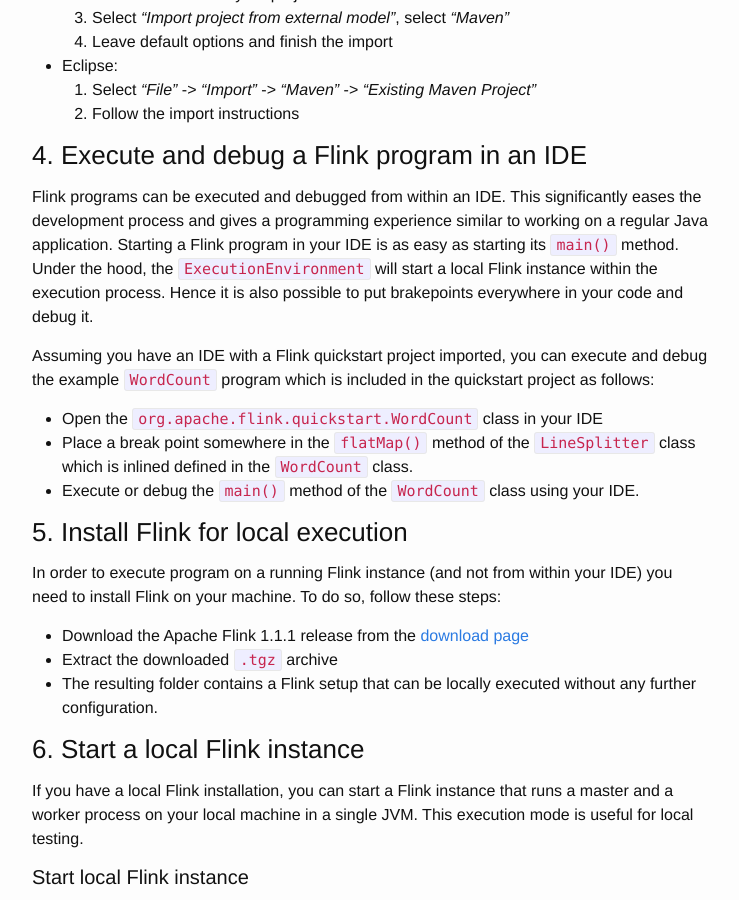
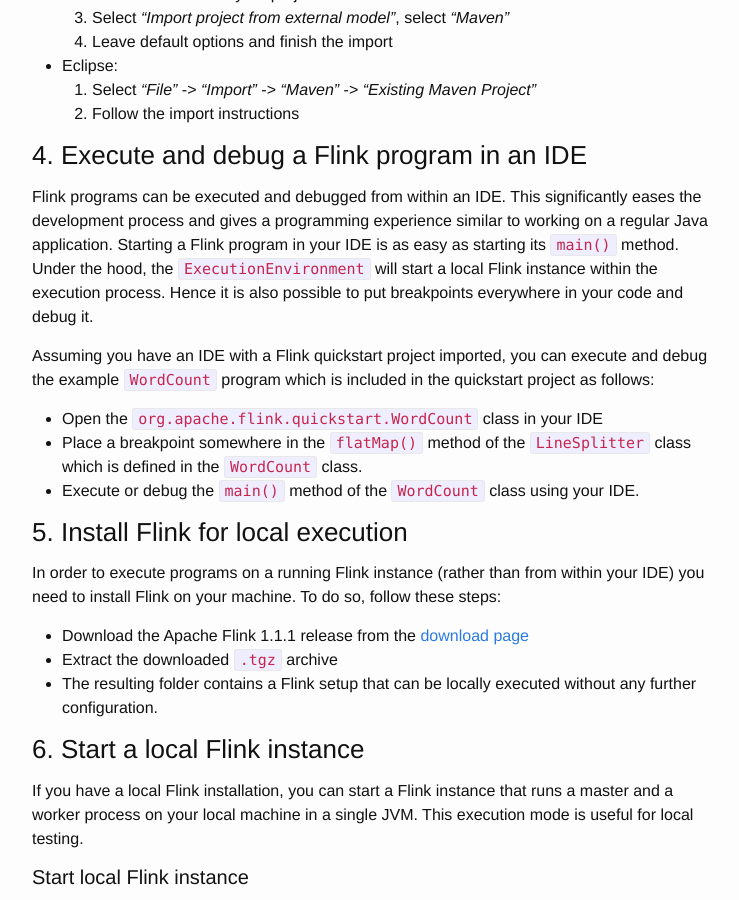
Before and after one commit to dataArtisans/flink-training-web, a Jekyll site: the page built from devEnvSetup.md, in a window 1280 px wide and 900 px high, scrolled down 2163 px. Shown: the whole window, without its empty margins (268-1007 px from the left). Built offline with Jekyll 4.4.1, drawn with Linux system fonts in a browser that asks for light colours.

Commit message:
Fix small glitches in setup doc

```diff
--- a/devEnvSetup.md
+++ b/devEnvSetup.md
@@ -102,17 +102,17 @@
 
 ### 4. Execute and debug a Flink program in an IDE
 
-Flink programs can be executed and debugged from within an IDE. This significantly eases the development process and gives a programming experience similar to working on a regular Java application. Starting a Flink program in your IDE is as easy as starting its `main()` method. Under the hood, the `ExecutionEnvironment` will start a local Flink instance within the execution process. Hence it is also possible to put brakepoints everywhere in your code and debug it.
+Flink programs can be executed and debugged from within an IDE. This significantly eases the development process and gives a programming experience similar to working on a regular Java application. Starting a Flink program in your IDE is as easy as starting its `main()` method. Under the hood, the `ExecutionEnvironment` will start a local Flink instance within the execution process. Hence it is also possible to put breakpoints everywhere in your code and debug it.
 
 Assuming you have an IDE with a Flink quickstart project imported, you can execute and debug the example `WordCount` program which is included in the quickstart project as follows:
 
 - Open the `org.apache.flink.quickstart.WordCount` class in your IDE
-- Place a break point somewhere in the `flatMap()` method of the `LineSplitter` class which is inlined defined in the `WordCount` class.
+- Place a breakpoint somewhere in the `flatMap()` method of the `LineSplitter` class which is defined in the `WordCount` class.
 - Execute or debug the `main()` method of the `WordCount` class using your IDE.
 
 ### 5. Install Flink for local execution
 
-In order to execute program on a running Flink instance (and not from within your IDE) you need to install Flink on your machine. To do so, follow these steps:
+In order to execute programs on a running Flink instance (rather than from within your IDE) you need to install Flink on your machine. To do so, follow these steps:
 
 - Download the Apache Flink 1.1.1 release from the [download page](http://flink.apache.org/downloads.html)
 - Extract the downloaded `.tgz` archive
```
